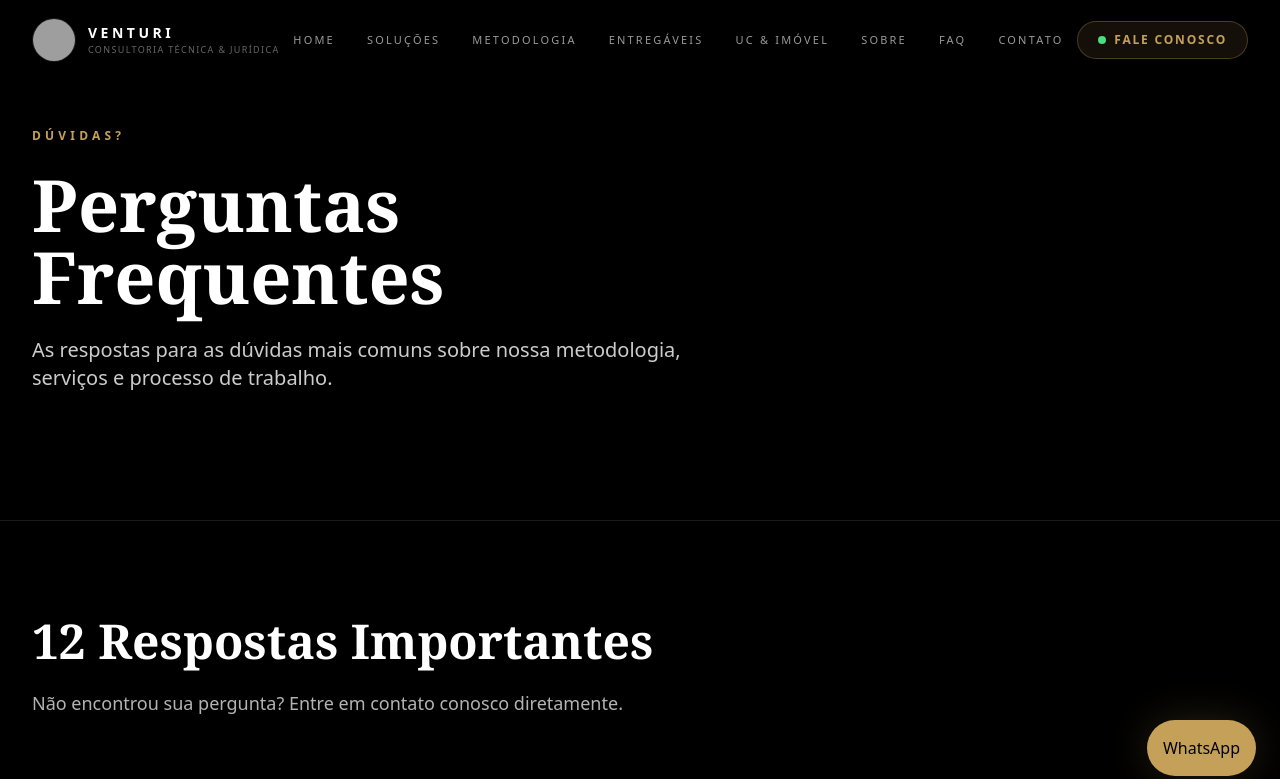
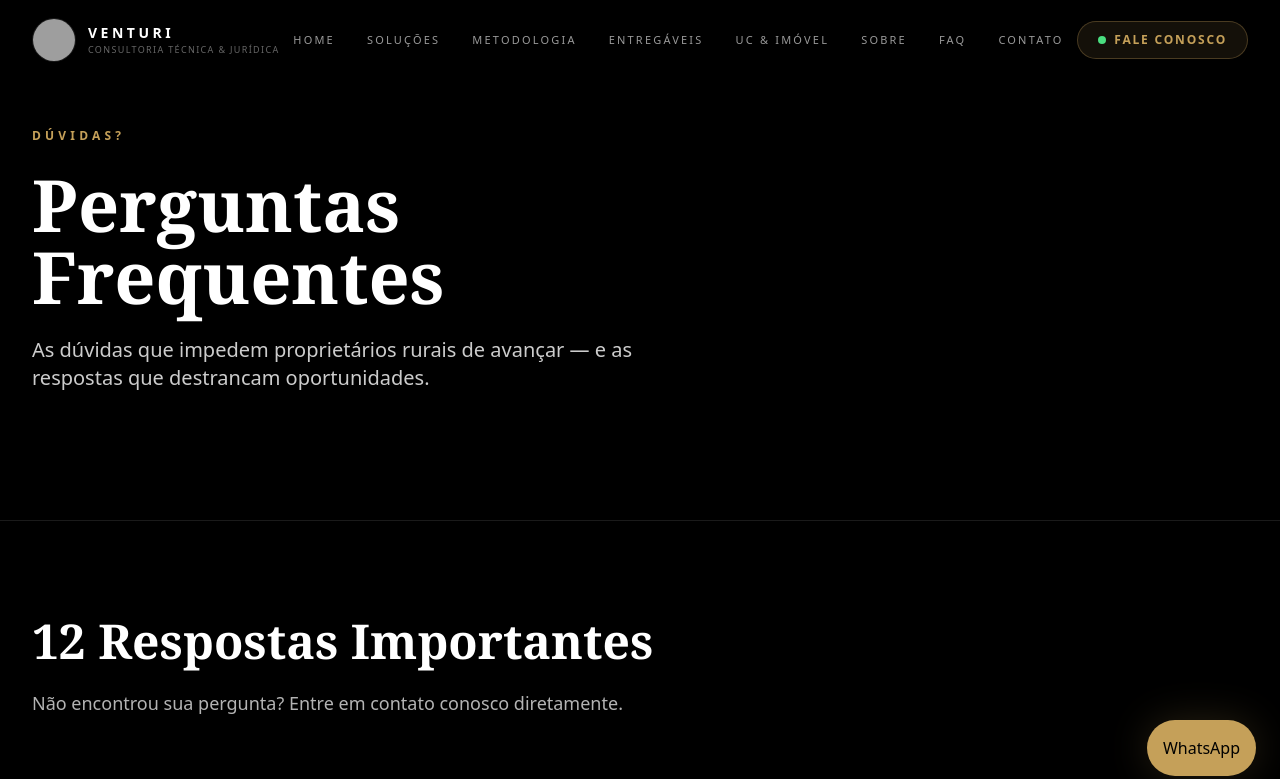
Before and after one commit to ciroramonvaz-stack/site-venturictj, a Next.js app: page /faq in a window 1280 px wide. Shown: the top 779 px of the page. Built offline with nearby package versions, Linux system fonts and the light colour scheme; grey boxes are pictures that could not be loaded; a web font is replaced by a local one.

Commit message:
copy: improve faq page intro text

```diff
--- a/src/app/faq/page.tsx
+++ b/src/app/faq/page.tsx
@@ -36,7 +36,7 @@ export default function FAQPage() {
 
             {/* Subtitle */}
             <p className="text-lg md:text-xl text-white/80 max-w-2xl leading-relaxed">
-              As respostas para as dúvidas mais comuns sobre nossa metodologia, serviços e processo de trabalho.
+              As dúvidas que impedem proprietários rurais de avançar — e as respostas que destrancam oportunidades.
             </p>
           </div>
         </div>
```
